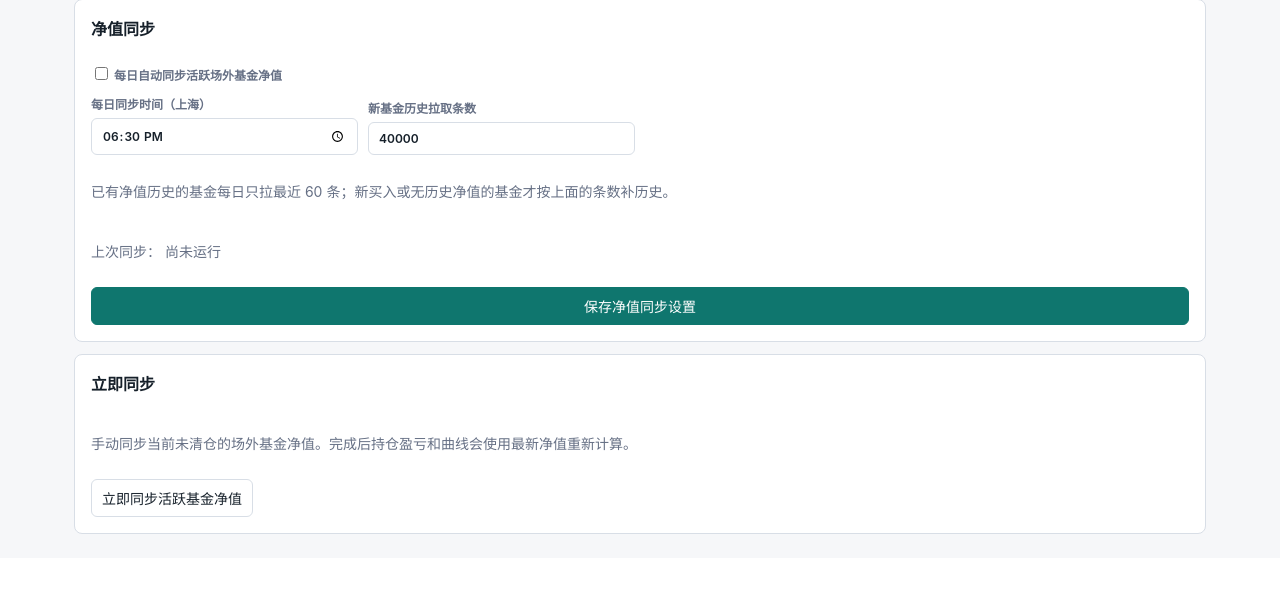
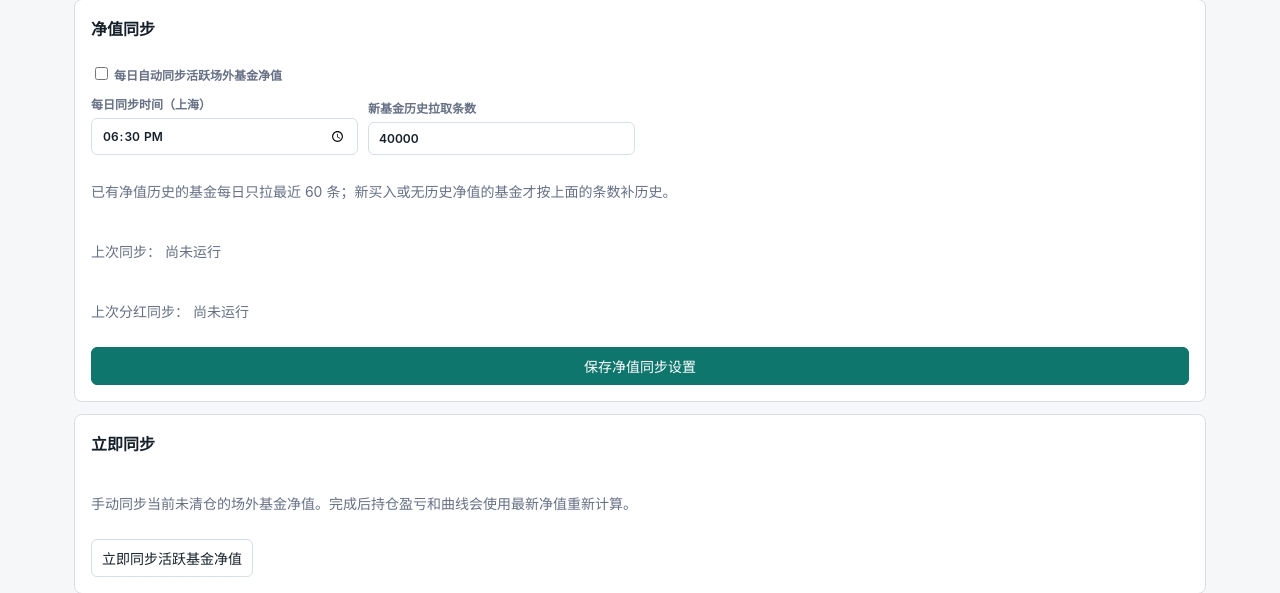
Before and after one commit to XYR-star/fund-ledger, a FastAPI app: page /settings in a window 1280 px wide. Shown: the part 540-1133 px from the top of the page. Before the commit the page ends 1074 px from the top, so only its background shows below. Run offline with FastAPI, Linux system fonts and the light colour scheme; the visitor is signed in with stand-in values (Sample User, id 1); data that the repository does not hold is empty; parts of the project's set-up code (start-up, migrations or seed data) failed here and were passed over.

Commit message:
fix: run dividend sync in background

```diff
--- a/app/app_settings.py
+++ b/app/app_settings.py
@@ -23,6 +23,10 @@ DEFAULTS = {
     "NAV_SYNC_LAST_RUN_DATE": "",
     "NAV_SYNC_LAST_RUN_AT": "",
     "NAV_SYNC_LAST_RESULT": "",
+    "DIVIDEND_SYNC_RUNNING": "false",
+    "DIVIDEND_SYNC_LAST_RUN_AT": "",
+    "DIVIDEND_SYNC_LAST_FINISHED_AT": "",
+    "DIVIDEND_SYNC_LAST_RESULT": "",
 }
 
 
--- a/app/main.py
+++ b/app/main.py
@@ -81,6 +81,7 @@ def on_startup() -> None:
     ensure_data_dirs()
     init_db()
     with Session(engine) as session:
+        reset_background_job_flags(session)
         seed_aliases_from_fund_map(session)
 
 
@@ -104,6 +105,10 @@ async def stop_nav_sync_scheduler() -> None:
 
 def redirect(path: str) -> RedirectResponse:
     return RedirectResponse(path, status_code=HTTP_303_SEE_OTHER)
+
+
+def reset_background_job_flags(session: Session) -> None:
+    save_settings(session, {"DIVIDEND_SYNC_RUNNING": "false"})
 
 
 def require_user(request: Request) -> str:
@@ -783,11 +788,21 @@ def fund_nav_sync(fund_code: str, _: str = Depends(require_user), session: Sessi
 
 
 @app.post("/dividends/sync")
-def dividend_sync(_: str = Depends(require_user)):
-    result = sync_active_fund_dividends_once()
-    if result["errors"]:
-        return redirect(f"/holdings?message=分红同步完成: 入账 {result['posted']} 条，跳过 {result['skipped']} 条，错误 {len(result['errors'])} 个")
-    return redirect(f"/holdings?message=分红同步完成: 入账 {result['posted']} 条，跳过 {result['skipped']} 条")
+async def dividend_sync(_: str = Depends(require_user), session: Session = Depends(get_session)):
+    config = runtime_settings(session)
+    if config.get("DIVIDEND_SYNC_RUNNING") == "true":
+        return redirect("/holdings?message=分红同步已在后台运行，请稍后刷新")
+    now = datetime.now(BUSINESS_TIMEZONE)
+    save_settings(
+        session,
+        {
+            "DIVIDEND_SYNC_RUNNING": "true",
+            "DIVIDEND_SYNC_LAST_RUN_AT": now.strftime("%Y-%m-%d %H:%M:%S"),
+            "DIVIDEND_SYNC_LAST_RESULT": "同步中",
+        },
+    )
+    asyncio.create_task(asyncio.to_thread(run_dividend_sync_background))
+    return redirect("/holdings?message=分红同步已开始，稍后刷新持仓页查看结果")
 
 
 @app.post("/settings/nav-sync-now")
@@ -923,6 +938,26 @@ def sync_active_fund_navs_once() -> dict[str, int]:
 def sync_active_fund_dividends_once() -> dict:
     with Session(engine) as session:
         return sync_active_fund_dividends(session)
+
+
+def run_dividend_sync_background() -> None:
+    with Session(engine) as session:
+        try:
+            result = sync_active_fund_dividends(session)
+            if result["errors"]:
+                summary = f"分红同步完成: 入账 {result['posted']} 条，跳过 {result['skipped']} 条，错误 {len(result['errors'])} 个"
+            else:
+                summary = f"分红同步完成: 入账 {result['posted']} 条，跳过 {result['skipped']} 条"
+        except Exception as exc:
+            summary = f"分红同步失败: {exc}"
+        save_settings(
+            session,
+            {
+                "DIVIDEND_SYNC_RUNNING": "false",
+                "DIVIDEND_SYNC_LAST_RESULT": summary,
+                "DIVIDEND_SYNC_LAST_FINISHED_AT": datetime.now(BUSINESS_TIMEZONE).strftime("%Y-%m-%d %H:%M:%S"),
+            },
+        )
 
 
 def sync_active_fund_dividends(session: Session, years: list[int] | None = None) -> dict:
--- a/app/templates/settings.html
+++ b/app/templates/settings.html
@@ -27,6 +27,11 @@
       {% if config.NAV_SYNC_LAST_RUN_AT %}{{ config.NAV_SYNC_LAST_RUN_AT }}{% else %}尚未运行{% endif %}
       {% if config.NAV_SYNC_LAST_RESULT %}；{{ config.NAV_SYNC_LAST_RESULT }}{% endif %}
     </p>
+    <p class="muted">
+      上次分红同步：
+      {% if config.DIVIDEND_SYNC_LAST_RUN_AT %}{{ config.DIVIDEND_SYNC_LAST_RUN_AT }}{% else %}尚未运行{% endif %}
+      {% if config.DIVIDEND_SYNC_RUNNING == "true" %}；同步中{% elif config.DIVIDEND_SYNC_LAST_RESULT %}；{{ config.DIVIDEND_SYNC_LAST_RESULT }}{% endif %}
+    </p>
     <button class="btn primary" type="submit">保存净值同步设置</button>
   </form>
 </section>
```
Also changed, not shown: tests/test_app.py (+29 -0 lines).
